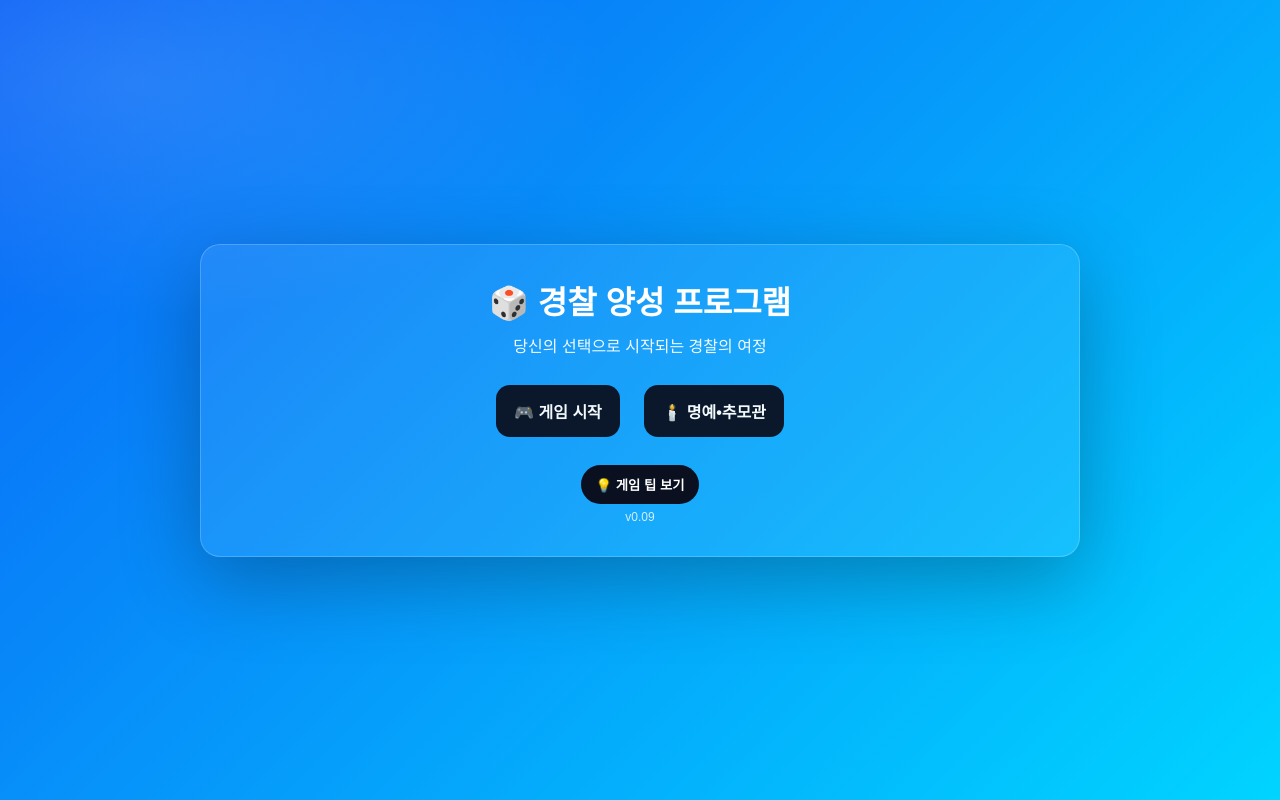
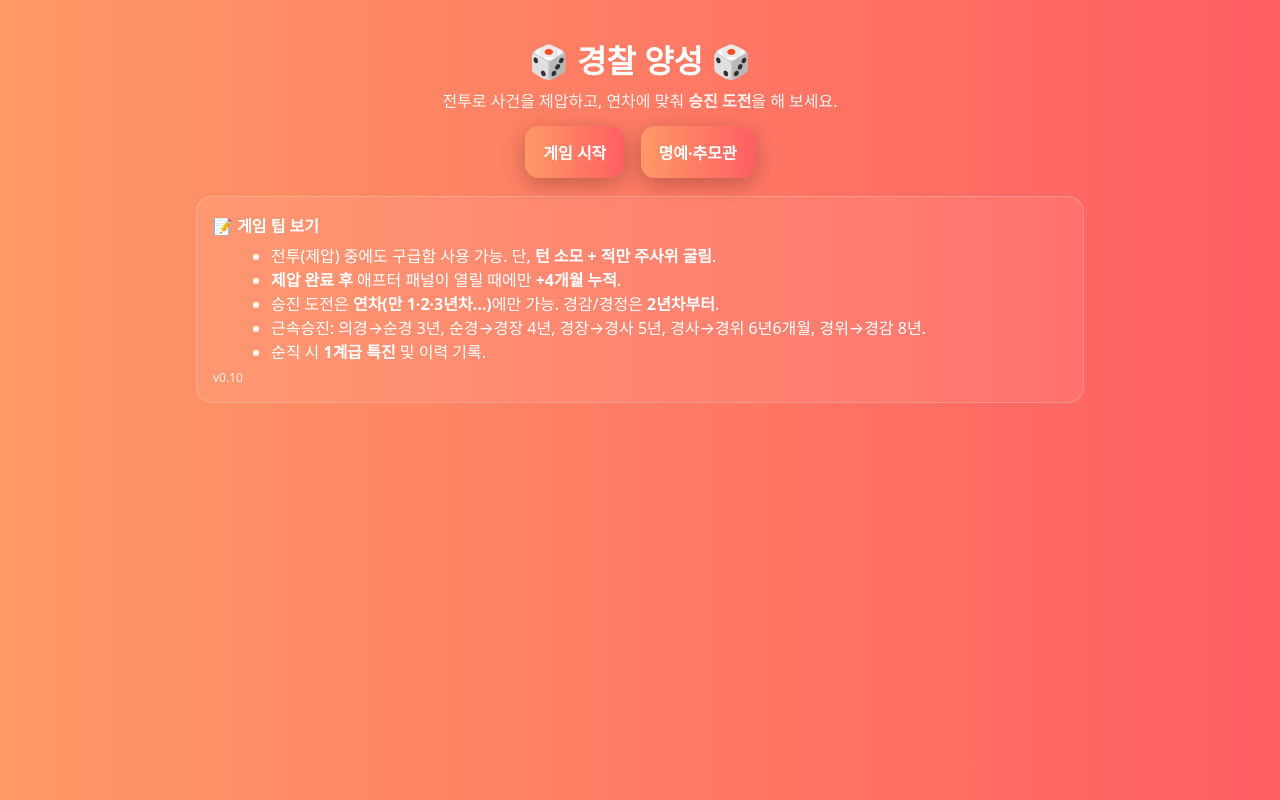
Before and after one commit to finalpjh-del/Test2, a plain HTML site: page index.html in a window 1280 px wide. Drawn offline with Linux system fonts and the light colour scheme.

Commit message:
Refactor index.html for improved layout and styles
Updated the HTML structure and styles for the police training game page. Enhanced the layout and improved the button styles.

```diff
--- a/index.html
+++ b/index.html
@@ -1,72 +1,56 @@
 <!DOCTYPE html>
 <html lang="ko">
 <head>
-<meta charset="UTF-8">
-<meta name="viewport" content="width=device-width, initial-scale=1">
-<title>경찰 양성 — 메인</title>
+<meta charset="utf-8" />
+<meta name="viewport" content="width=device-width, initial-scale=1" />
+<title>경찰 양성 게임</title>
 <style>
-  :root { --g1:#0b63f6; --g2:#00d4ff; }
+  :root{--bg1:#ff9966;--bg2:#ff5e62;--ink:#10131a;--paper:#fff}
   *{box-sizing:border-box}
   html,body{height:100%}
-  body{margin:0;display:flex;align-items:center;justify-content:center;
-       background:radial-gradient(1200px 600px at 10% 10%, rgba(255,255,255,.12), transparent 40%),
-                  linear-gradient(135deg,var(--g1),var(--g2));
-       font-family:Arial,system-ui,sans-serif;color:#fff;text-align:center}
-  .wrap{width:min(92vw,880px);padding:32px;background:rgba(255,255,255,.08);
-        border:1px solid rgba(255,255,255,.2);border-radius:20px;box-shadow:0 24px 80px rgba(0,0,0,.28);
-        animation:fadeUp .5s ease both}
-  h1{margin:0 0 10px}
-  p{opacity:.95;margin:0 0 18px}
-  .btn{display:inline-block;margin:10px;padding:14px 18px;border-radius:14px;background:#0b1020;color:#fff;text-decoration:none;
-       font-weight:800;transform:translateY(0);transition:transform .15s ease, filter .2s ease}
-  .btn:hover{filter:brightness(1.08);transform:translateY(-2px)}
-  .tips{margin-top:14px;display:flex;justify-content:center;gap:10px;flex-wrap:wrap}
-  .pill{background:#0b1020;color:#fff;border-radius:999px;padding:10px 14px;font-weight:800;cursor:pointer;border:0}
-  @keyframes fadeUp { from{transform:translateY(10px);opacity:.0} to{transform:translateY(0);opacity:1} }
-  .overlay{position:fixed;inset:0;background:rgba(0,0,0,.6);display:none;align-items:center;justify-content:center;padding:14px;z-index:1000}
-  .modal{width:min(92vw,760px);max-height:85vh;overflow:auto;-webkit-overflow-scrolling:touch;background:#fff;color:#0b1020;border-radius:18px;padding:24px;
-         box-shadow:0 18px 50px rgba(0,0,0,.35)}
-  .tipgrid{display:grid;grid-template-columns:repeat(auto-fit,minmax(260px,1fr));gap:12px;margin-top:12px}
-  .tip{border:1px solid #e6ecff;border-radius:14px;padding:14px;background:linear-gradient(135deg,#eef4ff,#ffffff)}
-  .tip h3{margin:0 0 6px;font-size:16px}
-  .tip p{margin:0;font-size:14px;opacity:.9}
+  body{
+    margin:0;
+    font-family:system-ui, -apple-system, Segoe UI, Roboto, Arial, sans-serif;
+    background:linear-gradient(90deg,var(--bg1),var(--bg2));
+    color:#fff; text-align:center;
+  }
+  .wrap{max-width:920px;margin:0 auto;padding:28px 16px}
+  h1{margin:8px 0 4px}
+  p{opacity:.9;margin:6px 0}
+  a.btn, .btn{
+    display:inline-block; text-decoration:none; border:0; cursor:pointer;
+    padding:14px 18px; margin:8px 6px; border-radius:14px; font-weight:700; color:#fff;
+    background:linear-gradient(90deg,#ff9966,#ff5e62); box-shadow:0 6px 22px rgba(0,0,0,.25);
+    transition:transform .15s ease, filter .2s ease;
+  }
+  a.btn:hover, .btn:hover{transform:translateY(-1px); filter:brightness(1.05)}
+  .card{background:rgba(255,255,255,.08); border:1px solid rgba(255,255,255,.2); border-radius:16px; padding:16px; margin:10px 0; text-align:left}
+  .tip-title{font-weight:800;margin-bottom:6px}
+  /* 버전은 “게임 팁 보기” 바로 아래에만 노출 */
+  #ver-under-tips{margin-top:6px;font-size:12px;opacity:.85}
 </style>
 </head>
 <body>
-  <main class="wrap">
-    <h1>🎲 경찰 양성 프로그램</h1>
-    <p>당신의 선택으로 시작되는 경찰의 여정</p>
-    <p>
-      <a class="btn" href="police_training_game.html">🎮 게임 시작</a>
-      <a class="btn" href="honor_memorial.html">🕯️ 명예•추모관</a>
-    </p>
-    <div class="tips">
-      <button id="btnTip" class="pill">💡 게임 팁 보기</div>
-<div id="ver-under-tips" style="margin-top:6px;font-size:12px;opacity:.8">v0.09</div><div></button>
+  <div class="wrap">
+    <h1>🎲 경찰 양성 🎲</h1>
+    <p>전투로 사건을 제압하고, 연차에 맞춰 <b>승진 도전</b>을 해 보세요.</p>
+
+    <div>
+      <a class="btn" href="police_training_game.html">게임 시작</a>
+      <a class="btn" href="honor_memorial.html">명예·추모관</a>
     </div>
-  </main>
 
-  <div id="tipOverlay" class="overlay">
-    <div class="modal">
-      <h2 style="margin:0 0 8px">💡 게임 팁</h2>
-      <div class="tipgrid">
-        <div class="tip"><h3>승진 효과</h3><p>승진을 하면 최대체력과 적 제압 보상이 늘어납니다.</p></div>
-        <div class="tip"><h3>격발 시스템</h3><p><b>22lr</b>은 저비용·안정적, <b>9mm</b>는 고비용·한 방 영향 큼.</p></div>
-        <div class="tip"><h3>과잉 진압 주의</h3><p>적 체력이 너무 낮을 때 격발하면 보상이 없거나 강등될 수 있습니다.</p></div>
-        <div class="tip"><h3>구급함 운용</h3><p>제압 중 사용 시 내 턴은 스킵되고 적 반격이 들어옵니다.</p></div>
-        <div class="tip"><h3>근무 개월수</h3><p>턴마다 +4개월 고정입니다.</p></div>
-      </div>
-      <div style="text-align:right;margin-top:12px">
-        <button id="tipClose" class="pill">확인</button>
-      </div>
+    <div class="card">
+      <div class="tip-title">📝 게임 팁 보기</div>
+      <ul style="margin:6px 0 0 18px">
+        <li>전투(제압) 중에도 구급함 사용 가능. 단, <b>턴 소모 + 적만 주사위 굴림</b>.</li>
+        <li><b>제압 완료 후</b> 애프터 패널이 열릴 때에만 <b>+4개월 누적</b>.</li>
+        <li>승진 도전은 <b>연차(만 1·2·3년차…)</b>에만 가능. 경감/경정은 <b>2년차부터</b>.</li>
+        <li>근속승진: 의경→순경 3년, 순경→경장 4년, 경장→경사 5년, 경사→경위 6년6개월, 경위→경감 8년.</li>
+        <li>순직 시 <b>1계급 특진</b> 및 이력 기록.</li>
+      </ul>
+      <div id="ver-under-tips">v0.10</div>
     </div>
   </div>
-
-<script>
-  const overlay=document.getElementById('tipOverlay');
-  document.getElementById('btnTip').onclick=()=>{ overlay.style.display='flex'; };
-  document.getElementById('tipClose').onclick=()=>{ overlay.style.display='none'; };
-  overlay.onclick=(e)=>{ if(e.target===overlay) overlay.style.display='none'; };
-</script>
 </body>
 </html>
```
